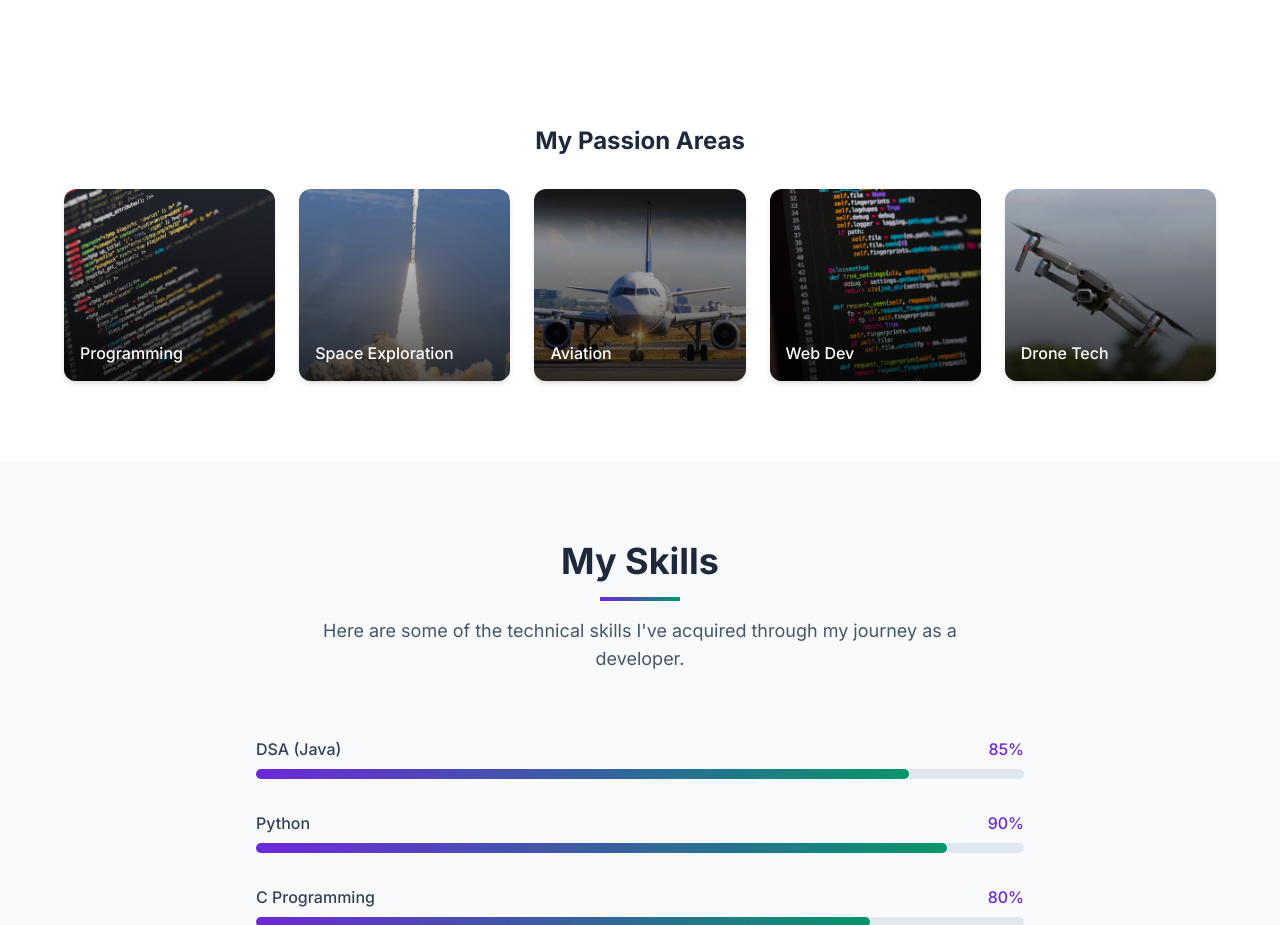
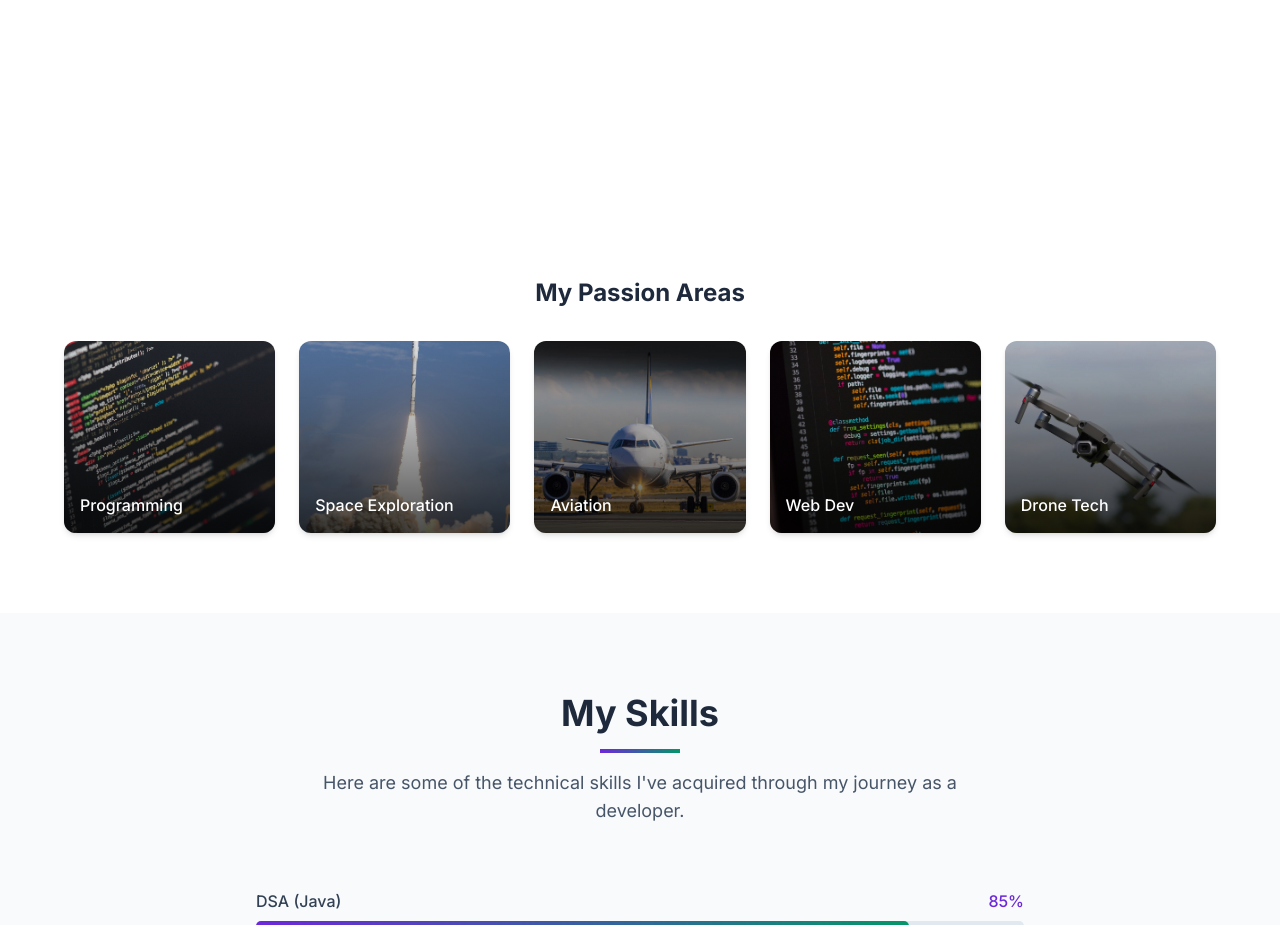
Before and after one commit to Achyut2009/AchyutPaliwal, a plain HTML site: page index.html in a window 1280 px wide. Shown: the part 1667-2592 px from the top of the page. Drawn offline with nearby package versions, Linux system fonts and the light colour scheme.

Commit message:
Update index.html

```diff
--- a/index.html
+++ b/index.html
@@ -230,7 +230,7 @@
             <div class="h-20"></div>
 
             <!-- Interests Gallery -->
-            <div class="mt-12">
+            <div class="mt-[200px]">
                 <h3 class="text-2xl font-bold mb-8 text-center">My Passion Areas</h3>
                 <div class="grid grid-cols-2 md:grid-cols-3 lg:grid-cols-5 gap-6">
                     <div class="group relative overflow-hidden rounded-xl shadow-md card-hover-effect h-48">
```
